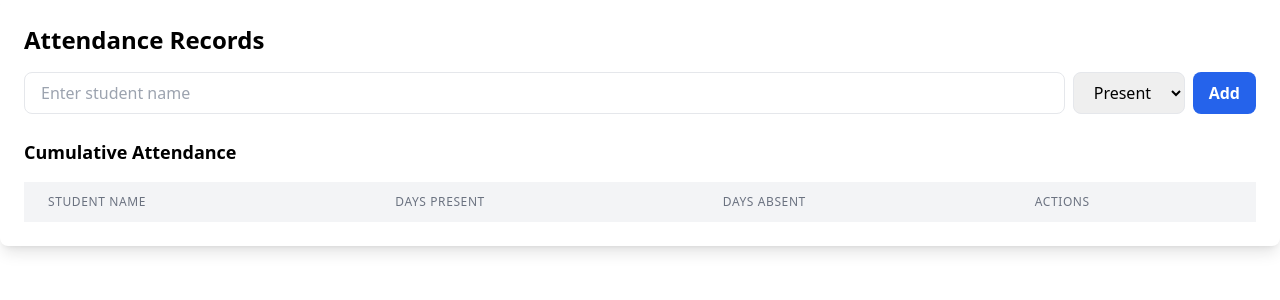
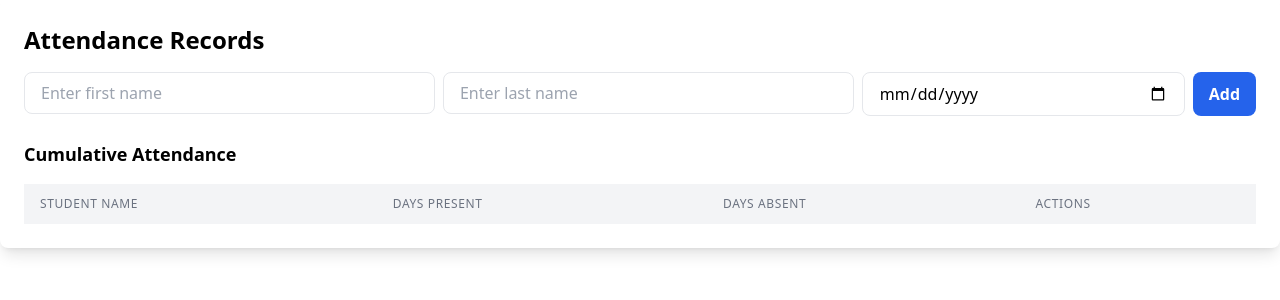
Before and after one commit to dendroid3/school_management_client, a React (Vite) app: page /attendance in a window 1280 px wide. Shown: the top 300 px of the page. Built offline with nearby package versions, Linux system fonts and the light colour scheme; the HTML template or start-up script is replaced by a standard one.

Commit message:
updated attendance

```diff
--- a/src/components/attendance.jsx
+++ b/src/components/attendance.jsx
@@ -1,159 +1,351 @@
-import React, { useState, useEffect } from 'react';
-import { useLocation } from 'react-router-dom'; // Import useLocation
+import React, { useState } from "react";
 
 const Attendance = () => {
-  const location = useLocation();
   const [attendanceRecords, setAttendanceRecords] = useState([]);
-  const [studentName, setStudentName] = useState("");
-  const [isPresent, setIsPresent] = useState(true);
+  const [firstName, setFirstName] = useState("");
+  const [lastName, setLastName] = useState("");
+  const [attendanceDate, setAttendanceDate] = useState("");
   const [error, setError] = useState("");
-  const [editingRecord, setEditingRecord] = useState(null);
+  const [successMessage, setSuccessMessage] = useState("");
+  const [dropdownOpen, setDropdownOpen] = useState({});
+  const [actionDate, setActionDate] = useState("");
 
-  useEffect(() => {
-    // Get the attendance records from location state
-    if (location.state && location.state.attendanceRecords) {
-      setAttendanceRecords(location.state.attendanceRecords);
-    }
-  }, [location.state]);
+  const currentYear = new Date().getFullYear();
+
+  const generateId = () => Date.now();
+
+  const showSuccessMessage = (message) => {
+    setSuccessMessage(message);
+    setTimeout(() => {
+      setSuccessMessage("");
+    }, 3000);
+  };
+
+  const showErrorMessage = (message) => {
+    setError(message);
+    setTimeout(() => {
+      setError("");
+    }, 3000);
+  };
+
+  const validateName = (name) => /^[A-Za-z]+$/.test(name);
 
   const handleAddOrUpdateAttendance = (e) => {
     e.preventDefault();
-    if (!studentName) {
-      setError("Student name is required");
+
+    // Validate required fields
+    if (!firstName || !lastName || !attendanceDate) {
+      showErrorMessage("First name, last name, and date are required");
       return;
     }
 
-    const newRecord = {
-      id: editingRecord ? editingRecord.id : attendanceRecords.length + 1,
-      name: studentName,
-      present: isPresent,
-    };
+    const studentName = `${firstName} ${lastName}`;
 
-    if (editingRecord) {
-      setAttendanceRecords(
-        attendanceRecords.map((record) =>
-          record.id === editingRecord.id ? newRecord : record
-        )
-      );
-      setEditingRecord(null);
-    } else {
-      setAttendanceRecords([...attendanceRecords, newRecord]);
+    // Validate name length and characters
+    if (studentName.length > 20) {
+      showErrorMessage("Name must not exceed 20 characters");
+      return;
+    }
+    if (!validateName(firstName) || !validateName(lastName)) {
+      showErrorMessage("Names must contain only alphabetic characters");
+      return;
     }
 
-    setStudentName("");
-    setIsPresent(true);
-    setError("");
+    const selectedYear = new Date(attendanceDate).getFullYear();
+    if (selectedYear !== currentYear) {
+      showErrorMessage("Attendance date must be in the current year");
+      return;
+    }
+
+    const existingRecordIndex = attendanceRecords.findIndex(
+      (record) => record.name === studentName
+    );
+
+    if (existingRecordIndex > -1) {
+      const existingRecord = attendanceRecords[existingRecordIndex];
+      // Check for duplicate date in present or absent days
+      if (
+        existingRecord.present.includes(attendanceDate) ||
+        existingRecord.absent.includes(attendanceDate)
+      ) {
+        showErrorMessage(
+          "Attendance record for this student on this date already exists"
+        );
+        return;
+      }
+
+      // Add date to present days
+      existingRecord.present.push(attendanceDate);
+      setAttendanceRecords([
+        ...attendanceRecords.slice(0, existingRecordIndex),
+        existingRecord,
+        ...attendanceRecords.slice(existingRecordIndex + 1),
+      ]);
+      showSuccessMessage("Attendance updated successfully!");
+    } else {
+      const newRecord = {
+        id: generateId(),
+        name: studentName,
+        present: [attendanceDate],
+        absent: [],
+      };
+      setAttendanceRecords([...attendanceRecords, newRecord]);
+      showSuccessMessage("Attendance added successfully!");
+    }
+
+    // Reset input fields
+    setFirstName("");
+    setLastName("");
+    setAttendanceDate("");
   };
 
   const handleDeleteAttendance = (id) => {
+    if (window.confirm("Are you sure you want to delete this record?")) {
       setAttendanceRecords(
         attendanceRecords.filter((record) => record.id !== id)
       );
+      showSuccessMessage("Attendance record deleted successfully!");
+    }
   };
 
-  const handleEditAttendance = (record) => {
-    setEditingRecord(record);
-    setStudentName(record.name);
-    setIsPresent(record.present);
+  const handleDropdownToggle = (id) => {
+    setDropdownOpen((prev) => ({ ...prev, [id]: !prev[id] }));
   };
 
-  const cumulativeAttendance = attendanceRecords.reduce((acc, record) => {
-    const { name, present } = record;
-    if (!acc[name]) {
-      acc[name] = { present: 0, absent: 0 };
+  const handleChangeAttendance = (id, type) => {
+    if (!actionDate) {
+      showErrorMessage(`Please select a date to mark as ${type}.`);
+      return;
     }
-    if (present) {
-      acc[name].present++;
-    } else {
-      acc[name].absent++;
+
+    const selectedYear = new Date(actionDate).getFullYear();
+    if (selectedYear !== currentYear) {
+      showErrorMessage("Attendance date must be in the current year");
+      return;
     }
-    return acc;
-  }, {});
+
+    setAttendanceRecords((prevRecords) =>
+      prevRecords.map((record) => {
+        if (record.id === id) {
+          if (type === "present") {
+            return { ...record, present: [...record.present, actionDate] };
+          } else if (type === "absent") {
+            return { ...record, absent: [...record.absent, actionDate] };
+          }
+        }
+        return record;
+      })
+    );
+    showSuccessMessage("Attendance updated successfully!");
+    setActionDate("");
+    setDropdownOpen({});
+    setTimeout(() => setDropdownOpen({}), 3000); // Close dropdown after 3 seconds
+  };
+
+  const handleRemoveAttendance = (id, type, date) => {
+    setAttendanceRecords((prevRecords) =>
+      prevRecords.map((record) => {
+        if (record.id === id) {
+          if (type === "present") {
+            return {
+              ...record,
+              present: record.present.filter((d) => d !== date),
+            };
+          } else if (type === "absent") {
+            return {
+              ...record,
+              absent: record.absent.filter((d) => d !== date),
+            };
+          }
+        }
+        return record;
+      })
+    );
+    showSuccessMessage(`Date ${date} removed from ${type}`);
+  };
 
   return (
     <div className="bg-white p-6 rounded-lg shadow-lg">
       <h2 className="text-2xl font-bold mb-4">Attendance Records</h2>
       {error && <p className="text-red-500 mb-4">{error}</p>}
+      {successMessage && (
+        <p className="text-green-500 mb-4">{successMessage}</p>
+      )}
 
-      <form onSubmit={handleAddOrUpdateAttendance} className="mb-6">
-        <div className="flex mb-4">
+      <form
+        onSubmit={handleAddOrUpdateAttendance}
+        className="mb-6 flex flex-col md:flex-row"
+      >
+        <div className="flex-grow mb-4 md:mb-0 md:mr-2">
           <input
             type="text"
-            value={studentName}
-            onChange={(e) => setStudentName(e.target.value)}
-            className="border rounded-lg py-2 px-4 flex-grow"
-            placeholder="Enter student name"
+            value={firstName}
+            onChange={(e) => setFirstName(e.target.value)}
+            className="border rounded-lg py-2 px-4 w-full"
+            placeholder="Enter first name"
+            aria-label="First Name"
           />
-          <select
-            value={isPresent}
-            onChange={(e) => setIsPresent(e.target.value === "true")}
-            className="border rounded-lg py-2 px-4 ml-2"
-          >
-            <option value={true}>Present</option>
-            <option value={false}>Absent</option>
-          </select>
+        </div>
+        <div className="flex-grow mb-4 md:mb-0 md:mr-2">
+          <input
+            type="text"
+            value={lastName}
+            onChange={(e) => setLastName(e.target.value)}
+            className="border rounded-lg py-2 px-4 w-full"
+            placeholder="Enter last name"
+            aria-label="Last Name"
+          />
+        </div>
+        <div className="flex-grow mb-4 md:mb-0 md:mr-2">
+          <input
+            type="date"
+            value={attendanceDate}
+            onChange={(e) => setAttendanceDate(e.target.value)}
+            className="border rounded-lg py-2 px-4 w-full"
+            aria-label="Attendance Date"
+          />
+        </div>
         <button
           type="submit"
-            className="bg-blue-600 hover:bg-blue-700 text-white font-semibold py-2 px-4 rounded-lg ml-2"
+          className="bg-blue-600 hover:bg-blue-700 text-white font-semibold py-2 px-4 rounded-lg"
         >
-            {editingRecord ? "Update" : "Add"}
+          Add
         </button>
-        </div>
       </form>
 
-      <div className="mb-4">
-        <h3 className="text-lg font-semibold">Cumulative Attendance</h3>
-      </div>
-
+      <h3 className="text-lg font-semibold mb-4">Cumulative Attendance</h3>
       <table className="min-w-full divide-y divide-gray-200">
         <thead className="bg-gray-100">
           <tr>
-            <th className="px-6 py-3 text-left text-xs font-medium text-gray-500 uppercase tracking-wider">
+            <th className="px-4 py-3 text-left text-xs font-medium text-gray-500 uppercase tracking-wider">
               Student Name
             </th>
-            <th className="px-6 py-3 text-left text-xs font-medium text-gray-500 uppercase tracking-wider">
+            <th className="px-4 py-3 text-left text-xs font-medium text-gray-500 uppercase tracking-wider">
               Days Present
             </th>
-            <th className="px-6 py-3 text-left text-xs font-medium text-gray-500 uppercase tracking-wider">
+            <th className="px-4 py-3 text-left text-xs font-medium text-gray-500 uppercase tracking-wider">
               Days Absent
             </th>
-            <th className="px-6 py-3 text-left text-xs font-medium text-gray-500 uppercase tracking-wider">
+            <th className="px-4 py-3 text-left text-xs font-medium text-gray-500 uppercase tracking-wider">
               Actions
             </th>
           </tr>
         </thead>
         <tbody className="bg-white divide-y divide-gray-200">
-          {Object.entries(cumulativeAttendance).map(
-            ([name, { present, absent }]) => (
-              <tr key={name}>
-                <td className="px-6 py-4 whitespace-nowrap text-sm font-medium text-gray-900">
-                  {name}
+          {attendanceRecords.map((record) => (
+            <tr key={record.id}>
+              <td className="px-4 py-4 whitespace-nowrap text-sm font-medium text-gray-900">
+                {record.name}
               </td>
-                <td className="px-6 py-4 whitespace-nowrap text-sm text-gray-500">
-                  {present}
-                </td>
-                <td className="px-6 py-4 whitespace-nowrap text-sm text-gray-500">
-                  {absent}
-                </td>
-                <td className="px-6 py-4 whitespace-nowrap text-sm text-gray-500">
+              <td className="px-4 py-4 whitespace-nowrap text-sm text-gray-500">
+                <div className="relative">
+                  <button
+                    onClick={() => handleDropdownToggle(record.id)}
+                    className="text-blue-600 hover:text-blue-800 mr-4"
+                  >
+                    {record.present.length} Dates
+                  </button>
+                  {dropdownOpen[record.id] && (
+                    <div className="absolute right-0 bg-white shadow-lg rounded-lg mt-1 z-10">
+                      {record.present.map((date, index) => (
+                        <div
+                          key={index}
+                          className="px-4 py-2 text-sm text-gray-700"
+                        >
+                          {date}
                           <button
                             onClick={() =>
-                      handleEditAttendance({ name, present: present > absent })
+                              handleRemoveAttendance(record.id, "present", date)
                             }
-                    className="text-blue-600 hover:text-blue-800 mr-4"
+                            className="text-red-600 hover:text-red-800 ml-2"
                           >
-                    Edit
+                            Remove
+                          </button>
+                        </div>
+                      ))}
+                    </div>
+                  )}
+                </div>
+              </td>
+              <td className="px-4 py-4 whitespace-nowrap text-sm text-gray-500">
+                <div className="relative">
+                  <button
+                    onClick={() => handleDropdownToggle(`absent-${record.id}`)}
+                    className="text-red-600 hover:text-red-800 mr-4"
+                  >
+                    {record.absent.length} Dates
+                  </button>
+                  {dropdownOpen[`absent-${record.id}`] && (
+                    <div className="absolute right-0 bg-white shadow-lg rounded-lg mt-1 z-10">
+                      {record.absent.map((date, index) => (
+                        <div
+                          key={index}
+                          className="px-4 py-2 text-sm text-gray-700"
+                        >
+                          {date}
+                          <button
+                            onClick={() =>
+                              handleRemoveAttendance(record.id, "absent", date)
+                            }
+                            className="text-red-600 hover:text-red-800 ml-2"
+                          >
+                            Remove
+                          </button>
+                        </div>
+                      ))}
+                    </div>
+                  )}
+                </div>
+              </td>
+              <td className="px-4 py-4 whitespace-nowrap text-sm text-gray-500">
+                <div className="relative">
+                  <button
+                    onClick={() => handleDropdownToggle(`actions-${record.id}`)}
+                    className="text-gray-600 hover:text-gray-800"
+                  >
+                    Actions
+                  </button>
+                  {dropdownOpen[`actions-${record.id}`] && (
+                    <div className="absolute right-0 bg-white shadow-lg rounded-lg mt-1 z-10">
+                      <div className="px-4 py-2">
+                        <input
+                          type="date"
+                          value={actionDate}
+                          onChange={(e) => setActionDate(e.target.value)}
+                          className="border rounded-lg py-1 px-2 w-full mb-2"
+                          aria-label="Action Date"
+                        />
+                        <div className="flex justify-between">
+                          <button
+                            onClick={() =>
+                              handleChangeAttendance(record.id, "present")
+                            }
+                            className="text-blue-600 hover:text-blue-800"
+                          >
+                            Mark Present
                           </button>
                           <button
-                    onClick={() => handleDeleteAttendance(name)}
+                            onClick={() =>
+                              handleChangeAttendance(record.id, "absent")
+                            }
                             className="text-red-600 hover:text-red-800"
+                          >
+                            Mark Absent
+                          </button>
+                        </div>
+                      </div>
+                    </div>
+                  )}
+                </div>
+                <button
+                  onClick={() => handleDeleteAttendance(record.id)}
+                  className="text-red-600 hover:text-red-800 ml-2"
                 >
                   Delete
                 </button>
               </td>
             </tr>
-            )
-          )}
+          ))}
         </tbody>
       </table>
     </div>
```
Lines whose indentation alone changed are shown as unchanged.
